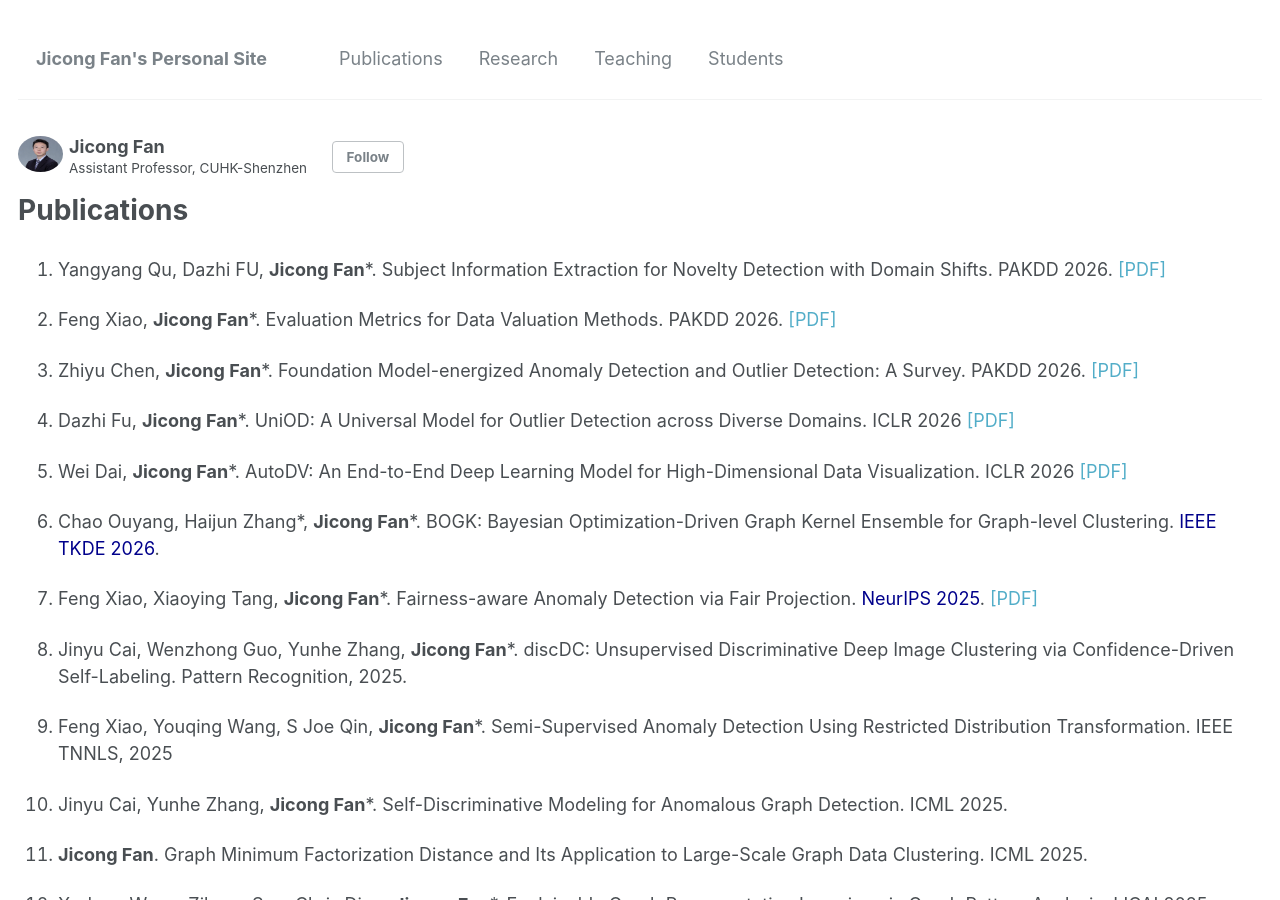
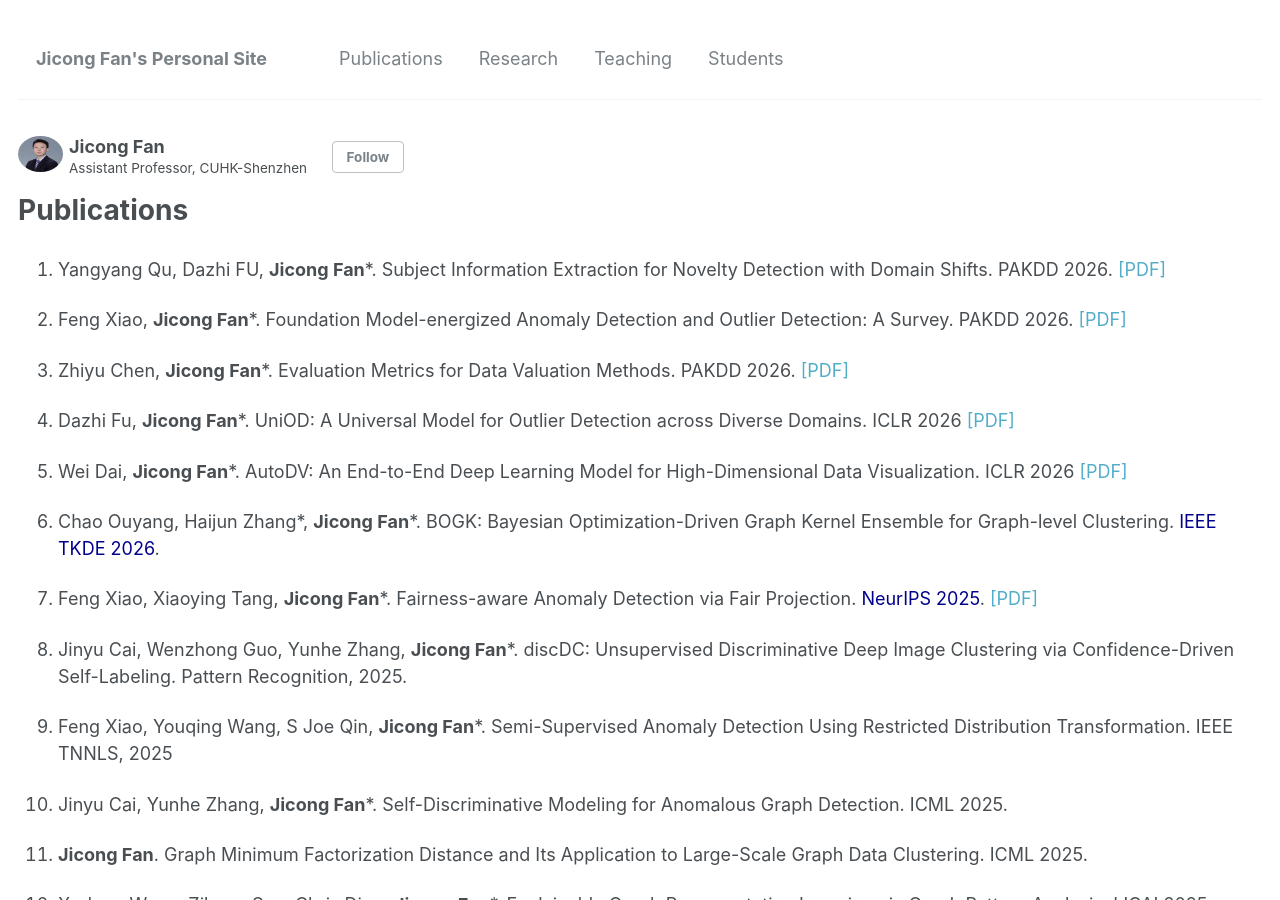
Before and after one commit to jicongfan/jicongfan.github.io, a Jekyll site: the page built from _pages/publications.md, in a window 1280 px wide and 900 px high. Built offline with Jekyll 4.4.1, drawn with Linux system fonts in a browser that asks for light colours.

```diff
--- a/_pages/publications.md
+++ b/_pages/publications.md
@@ -6,9 +6,9 @@ author_profile: true
 
 1. Yangyang Qu, Dazhi FU, <strong>Jicong Fan</strong>*. Subject Information Extraction for Novelty Detection with Domain Shifts. PAKDD 2026. [[PDF]](/papers/pakdd2026_fm.pdf)
 
-1. Feng Xiao, <strong>Jicong Fan</strong>*. Evaluation Metrics for Data Valuation Methods. PAKDD 2026. [[PDF]](/papers/pakdd2026_fm.pdf)
+1. Feng Xiao, <strong>Jicong Fan</strong>*. Foundation Model-energized Anomaly Detection and Outlier Detection: A Survey. PAKDD 2026. [[PDF]](/papers/pakdd2026_fm.pdf)
 
-1. Zhiyu Chen, <strong>Jicong Fan</strong>*. Foundation Model-energized Anomaly Detection and Outlier Detection: A Survey. PAKDD 2026. [[PDF]](/papers/pakdd2026_eva.pdf)
+1. Zhiyu Chen, <strong>Jicong Fan</strong>*. Evaluation Metrics for Data Valuation Methods. PAKDD 2026. [[PDF]](/papers/pakdd2026_eva.pdf)
 
 1. Dazhi Fu, <strong>Jicong Fan</strong>*. UniOD: A Universal Model for Outlier Detection across Diverse Domains. ICLR 2026 <a href="https://openreview.net/pdf?id=Eu25AOvORb">[PDF]</a>
 
```
